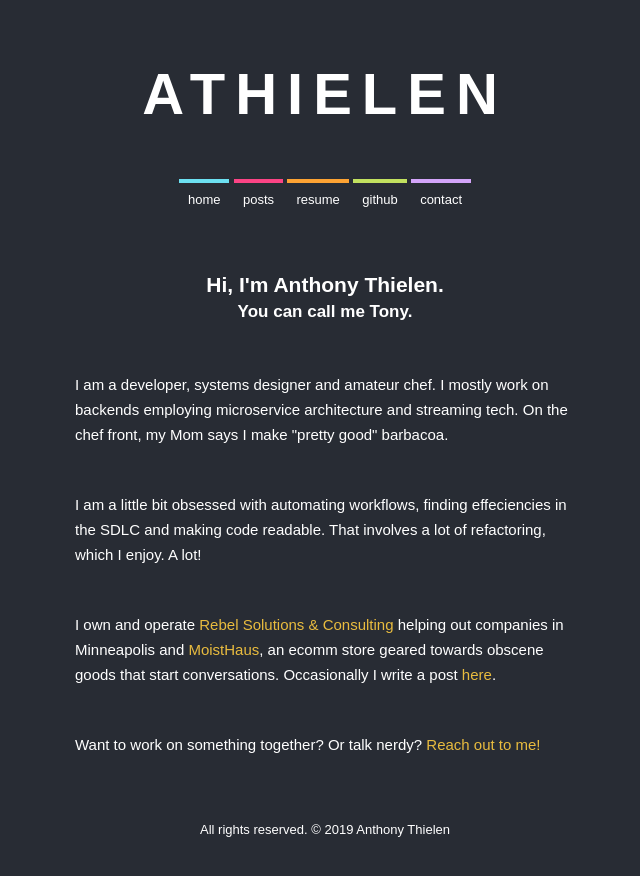
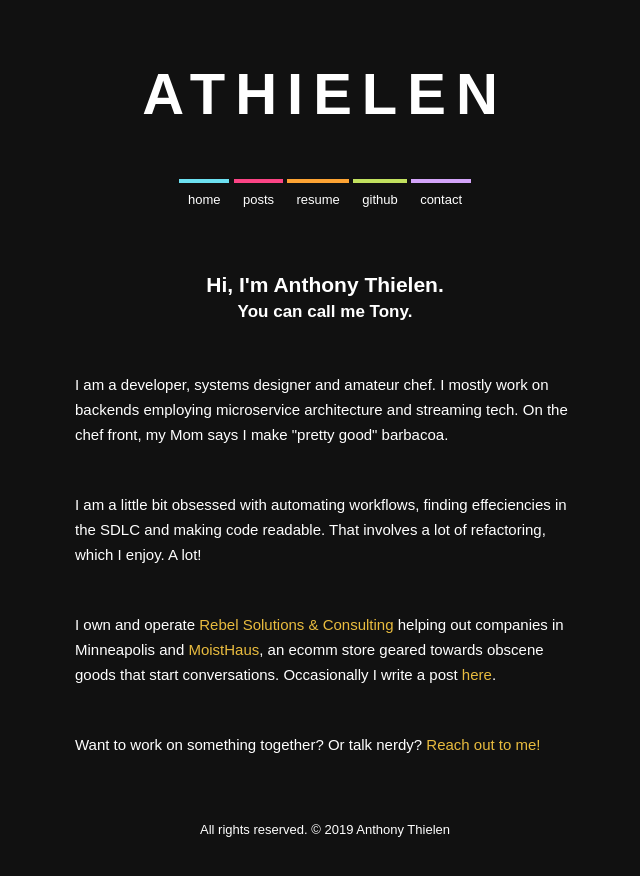
Before and after one commit to athielen/athielen.github.io, a Jekyll site: the page built from index.html, in a window 1280 px wide. Shown: the top 876 px of the page, without its empty margins (315-955 px from the left). Built offline with Jekyll 4.4.1, drawn with Linux system fonts in a browser that asks for light colours.

Commit message:
aligned background color with dark mode blog

```diff
--- a/css/main.css
+++ b/css/main.css
@@ -1,5 +1,5 @@
 body {
-  background: #282c34;
+  background: #111;
   max-width: 600px;
   margin: auto;
   font-family: sans-serif;
```
